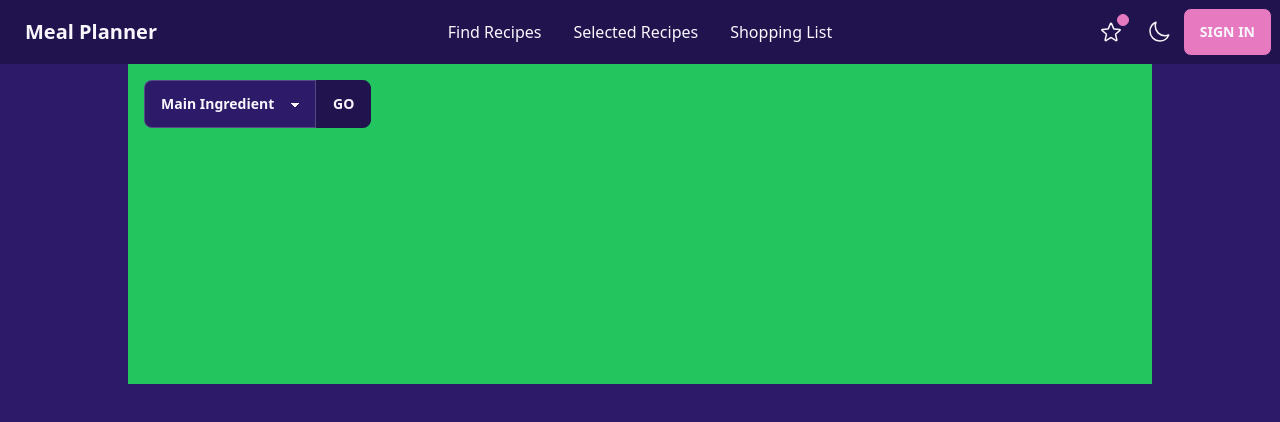
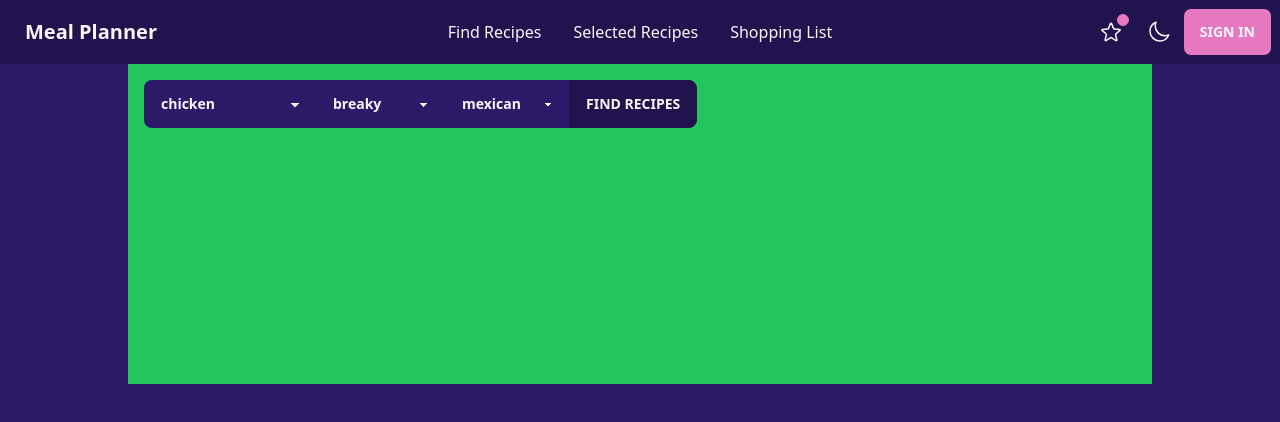
Before and after one commit to jwsandeman/meal-planner, a React (Create React App) app: page /find-recipes in a window 1280 px wide. Shown: the top 422 px of the page. Built offline with nearby package versions, Linux system fonts and the light colour scheme.

Commit message:
select options now controlled by local state

```diff
--- a/src/components/pages/FindRecipes.jsx
+++ b/src/components/pages/FindRecipes.jsx
@@ -1,25 +1,77 @@
-import React from 'react';
+import React, { useState, useEffect } from 'react';
 
 const FindRecipes = () => {
+  const initialFormData = {
+    mainIngredient: '',
+    mealType: '',
+    cuisineType: ''
+  };
   const mainIngredients = ['chicken', 'beef', 'lamb', 'pork', 'vegetarian', 'vegan'];
+  const mealTypes = ['breaky', 'smoko', 'lunch', 'snack', 'dinner', 'treat', 'dessert'];
+  const cuisineTypes = ['mexican', 'indian', 'bbq', 'american', 'aussie'];
+  const [formData, setFormData] = useState(initialFormData);
+
+  const handleFormData = (e) => {
+    setFormData({
+      ...formData,
+      [e.target.name]: e.target.value
+    });
+  };
+
+  const handleSubmit = (e) => {
+    e.preventDefault();
+  };
+
+  useEffect(() => {
+    console.log(formData);
+  }, [formData]);
 
   return (
     <div className="container mx-auto p-4 bg-green-500 artboard artboard-horizontal phone-6">
       <div className="form-control">
         <div className="input-group">
-          <select className="select select-bordered">
+          <select
+            className="select"
+            name="mainIngredient"
+            value={formData.mainIngredient}
+            onChange={handleFormData}
+          >
             <option disabled selected>
               Main Ingredient
             </option>
-            {mainIngredients.map((ingredient) => {
-              return (
-                <option key={ingredient} value={ingredient}>
-                  {ingredient}
-                </option>
-              );
+            {mainIngredients.map((mainIngredient) => {
+              return <option key={mainIngredient}>{mainIngredient}</option>;
             })}
           </select>
-          <button className="btn">Go</button>
+          <select
+            className="select"
+            name="mealType"
+            value={formData.mealType}
+            onChange={handleFormData}
+          >
+            <option disabled selected>
+              Meal Type
+            </option>
+            {mealTypes.map((mealType) => {
+              return <option key={mealType}>{mealType}</option>;
+            })}
+          </select>
+          <select
+            className="select"
+            name="cuisineType"
+            value={formData.cuisineType}
+            onChange={handleFormData}
+          >
+            <option disabled selected>
+              Cusisine
+            </option>
+            {cuisineTypes.map((cuisineType) => {
+              return <option key={cuisineType}>{cuisineType}</option>;
+            })}
+          </select>
+          <button className="btn" type="submit" onClick={handleSubmit}>
+            Find Recipes
+          </button>
         </div>
       </div>
     </div>
```
